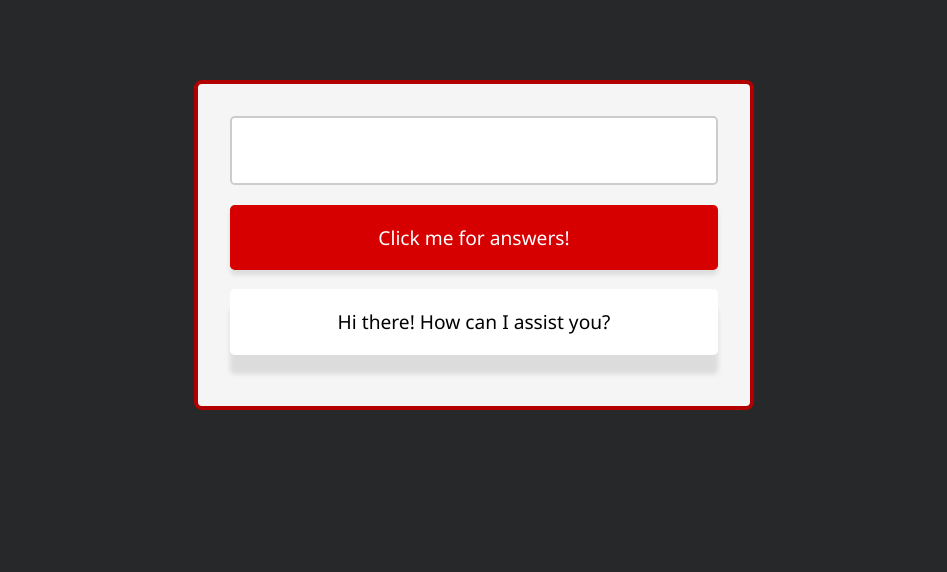
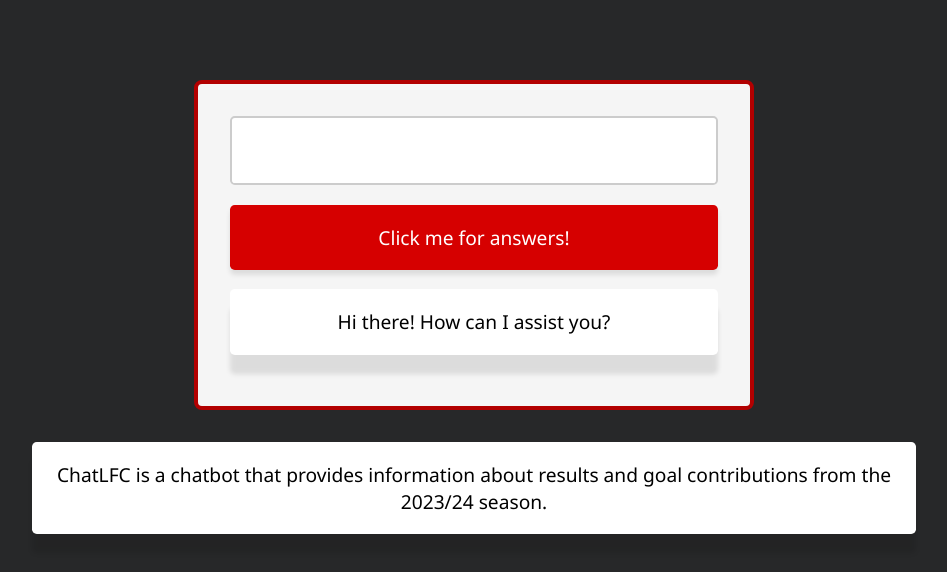
Before and after one commit to swymerjo/react-chatbot, a React (Vite) app: page / in a window 1280 px wide. Shown: the top 572 px of the page, without its empty margins (166-1113 px from the left). Built offline with nearby package versions, Linux system fonts and the light colour scheme; no server answers.

Commit message:
feat(app): add chatbot information

```diff
--- a/src/App.css
+++ b/src/App.css
@@ -53,3 +53,9 @@
   border-radius: 0.5em;
   background-color: #f5f5f5;
 }
+
+.chatbot-information {
+  margin: auto;
+  text-align: center;
+  max-width: 70%;
+}
--- a/src/App.tsx
+++ b/src/App.tsx
@@ -163,6 +163,10 @@
           <p>{response}</p>
         </div>
       </div>
+      <p className="chatbot-information">
+        ChatLFC is a chatbot that provides information about results and goal
+        contributions from the 2023/24 season.
+      </p>
     </>
   );
 };
```
